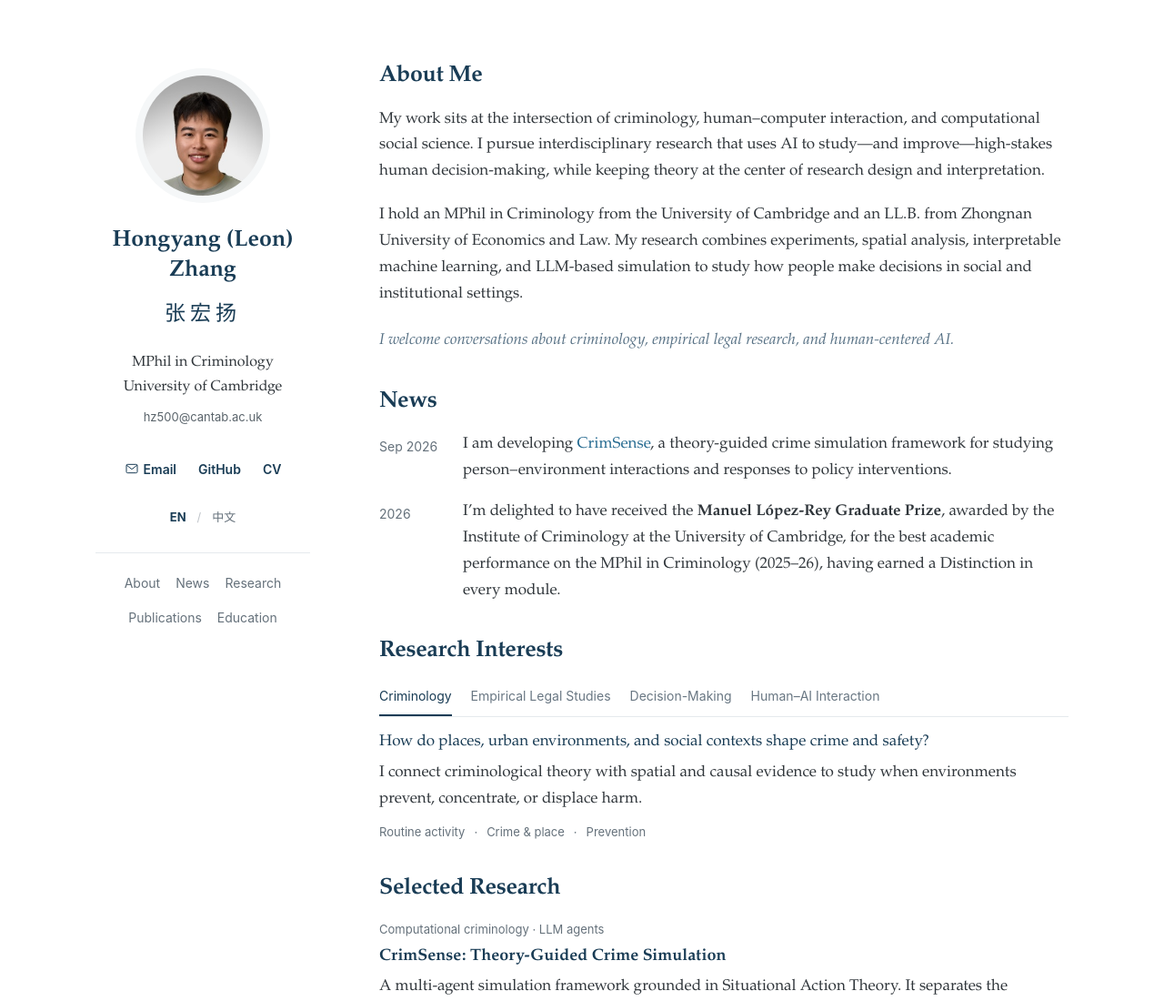
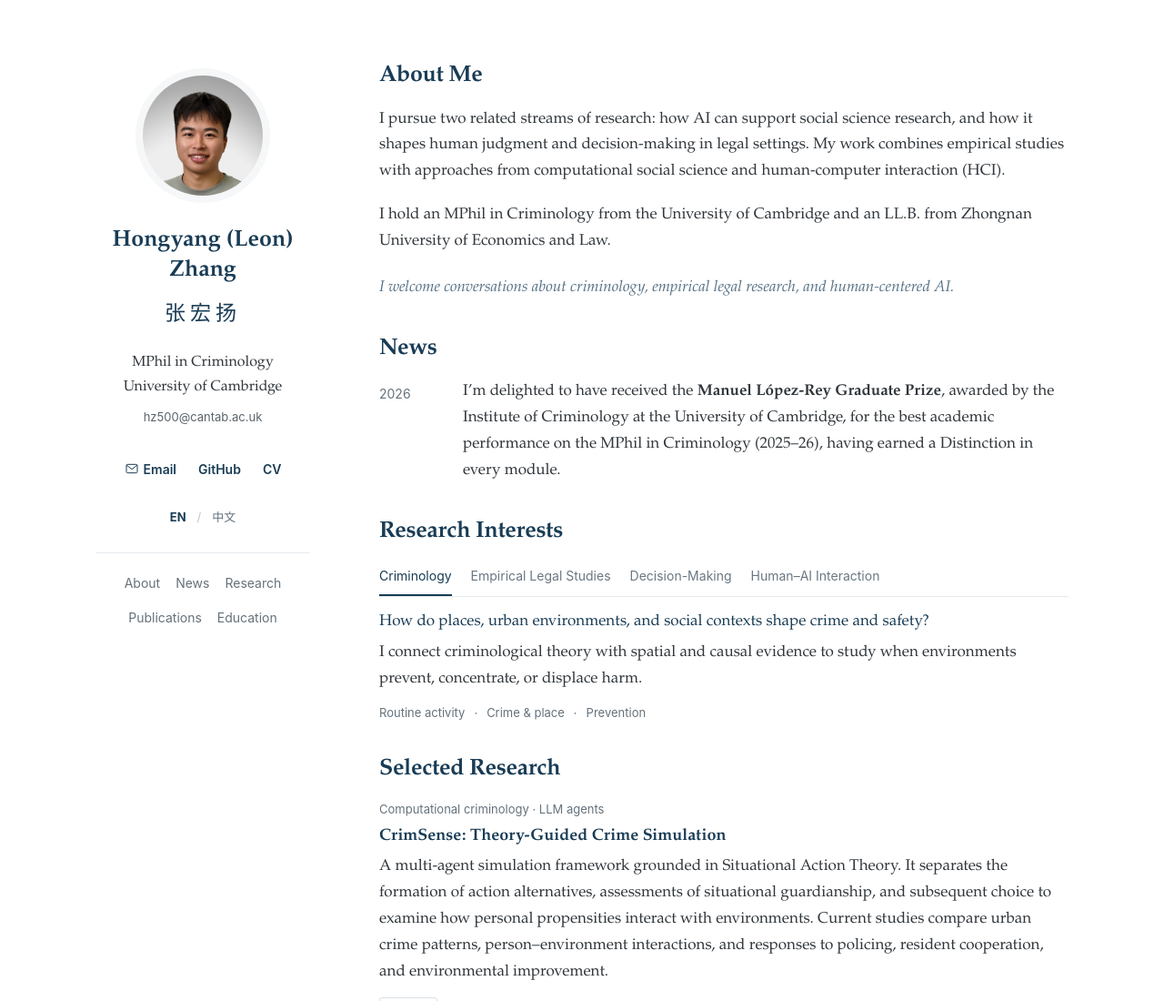
Before and after one commit to zhy1126/Hongyang-Leon-Zhang-Homepage, a plain HTML site: page index.html in a window 1280 px wide. Shown: the top 1100 px of the page at 91% size. Drawn offline with Linux system fonts and the light colour scheme.

Commit message:
Revise research introduction and remove premature CrimSense news

```diff
--- a/index.html
+++ b/index.html
@@ -25,7 +25,7 @@
     <link rel="canonical" href="https://zhy1126.github.io/Hongyang-Leon-Zhang-Homepage/" />
     <link rel="icon" href="assets/favicon.svg" type="image/svg+xml" />
     <link rel="stylesheet" href="academic.css?v=20260930-1" />
-    <script src="script.js?v=20260930-1" defer></script>
+    <script src="script.js?v=20260930-2" defer></script>
     <script type="application/ld+json">
       {
         "@context": "https://schema.org",
@@ -90,17 +90,13 @@
       <main id="main-content">
         <section id="about" aria-labelledby="about-title">
           <h2 id="about-title" data-i18n="nav.about">About Me</h2>
-          <p class="intro" data-i18n="about.lede">My work sits at the intersection of criminology, human–computer interaction, and computational social science. I pursue interdisciplinary research that uses AI to study—and improve—high-stakes human decision-making, while keeping theory at the center of research design and interpretation.</p>
-          <p data-i18n="about.body">I hold an MPhil in Criminology from the University of Cambridge and an LL.B. from Zhongnan University of Economics and Law. My research combines experiments, spatial analysis, interpretable machine learning, and LLM-based simulation to study how people make decisions in social and institutional settings.</p>
+          <p class="intro" data-i18n="about.lede">I pursue two related streams of research: how AI can support social science research, and how it shapes human judgment and decision-making in legal settings. My work combines empirical studies with approaches from computational social science and human-computer interaction (HCI).</p>
+          <p data-i18n="about.body">I hold an MPhil in Criminology from the University of Cambridge and an LL.B. from Zhongnan University of Economics and Law.</p>
           <p class="welcome" data-i18n="contact.body">I welcome conversations about criminology, empirical legal research, and human-centered AI.</p>
         </section>
 
         <section id="news" aria-labelledby="news-title">
           <h2 id="news-title" data-i18n="nav.news">News</h2>
-          <div class="dated-row news-entry">
-            <time datetime="2026-09" data-i18n="news.crimsense.date">Sep 2026</time>
-            <p data-i18n="news.crimsense.text">I am developing <a href="#crimsense">CrimSense</a>, a theory-guided crime simulation framework for studying person–environment interactions and responses to policy interventions.</p>
-          </div>
           <div class="dated-row news-entry">
             <time datetime="2026">2026</time>
             <p data-i18n="news.prize.text">I’m delighted to have received the <strong>Manuel López-Rey Graduate Prize</strong>, awarded by the Institute of Criminology at the University of Cambridge, for the best academic performance on the MPhil in Criminology (2025–26), having earned a Distinction in every module.</p>
--- a/script.js
+++ b/script.js
@@ -33,8 +33,8 @@ const zhTranslations = {
   "focus.four": "可解释机器学习",
   "about.index": "01 / 关于",
   "about.title": "理论驱动，AI 赋能。",
-  "about.lede": "我的研究位于犯罪学、人机交互与计算社会科学的交叉地带。我希望开展由理论驱动、由人工智能赋能的跨学科研究，用以理解并改善高风险情境中的人类决策。",
-  "about.body": "我拥有剑桥大学犯罪学哲学硕士（MPhil）学位，以及中南财经政法大学法学学士（LL.B.）学位。我的研究结合实验、空间分析、可解释机器学习与大语言模型模拟，考察人们如何在社会与制度情境中作出决策。",
+  "about.lede": "我的研究围绕两个相互关联的方向展开：人工智能如何支持社会科学研究，以及它如何影响法律情境中的人类判断与决策。我通过实证研究，并借鉴计算社会科学与人机交互（HCI）的方法，开展这两个方向的工作。",
+  "about.body": "我拥有剑桥大学犯罪学哲学硕士（MPhil）学位，以及中南财经政法大学法学学士（LL.B.）学位。",
   "methods.one": "实验研究",
   "methods.two": "空间分析",
   "methods.three": "R 与 Python",
@@ -54,8 +54,6 @@ const zhTranslations = {
   "commons.footnote": "点击后会在 GitHub 项目中打开一份结构化的社区问题表单。",
   "news.index": "最新 / 动态",
   "news.title": "近期动态",
-  "news.crimsense.date": "2026.09",
-  "news.crimsense.text": "我正在开展 <a href=\"#crimsense\">CrimSense</a> 项目，以犯罪学理论指导模拟，研究人与环境的交互及不同政策干预下的行为响应。",
   "project.crimsense.kicker": "计算犯罪学 · 大语言模型智能体",
   "project.crimsense.title": "CrimSense：理论指导的犯罪模拟",
   "project.crimsense.body": "以情境行动理论（Situational Action Theory）为基础的多智能体模拟框架。通过区分行动选项的形成、情境监护评估与后续选择，考察个体倾向如何与环境相互作用。当前研究比较城市犯罪分布、人与环境的交互，以及警务、居民合作和环境改善干预下的行为响应。",
```
